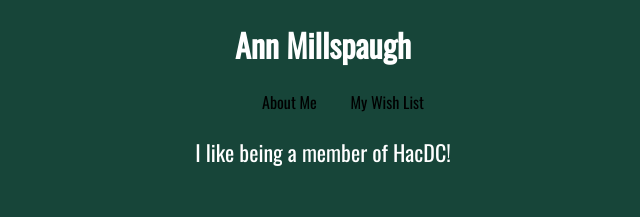
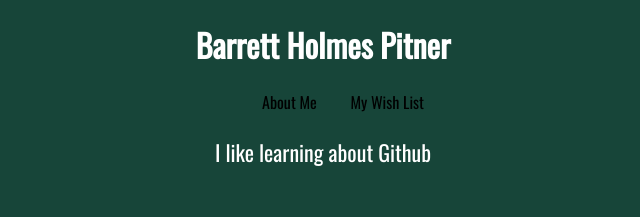
Before and after one commit to barrettpitner/about_me, a plain HTML site: page index.html in a window 1280 px wide. Shown: the top 217 px of the page, without its empty margins (317-957 px from the left). Drawn offline with nearby package versions, Linux system fonts and the light colour scheme.

Commit message:
personalized site content

```diff
--- a/index.html
+++ b/index.html
@@ -6,7 +6,7 @@
 		<link href='css/main.css' rel='stylesheet'>
 	</head>
 	<body>
-		<h1>Ann Millspaugh</h1>
+		<h1>Barrett Holmes Pitner</h1>
 		<nav>
 			<ul>
 				<a href='#'><li class='main-nav'>About Me</li></a>
@@ -14,7 +14,7 @@
 			</ul>
 		</nav>
 		<div class='main-content'>
-			<p>I like being a member of HacDC!</p>
+			<p>I like learning about Github</p>
 			<img id="monkey" src="images/monkey.jpg">
 		</div>
 		<div class='main-content'>
```
